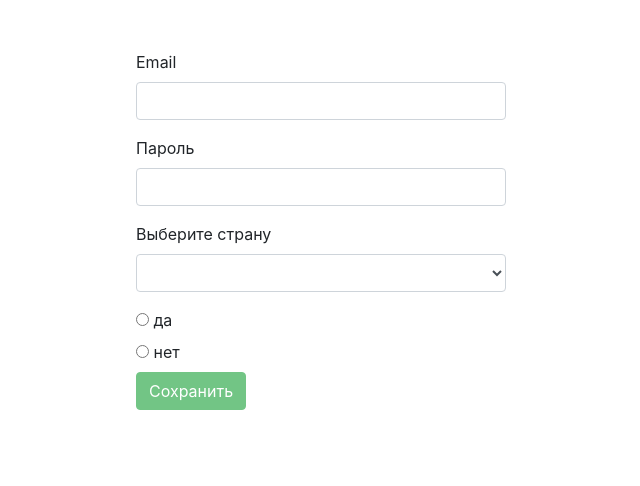
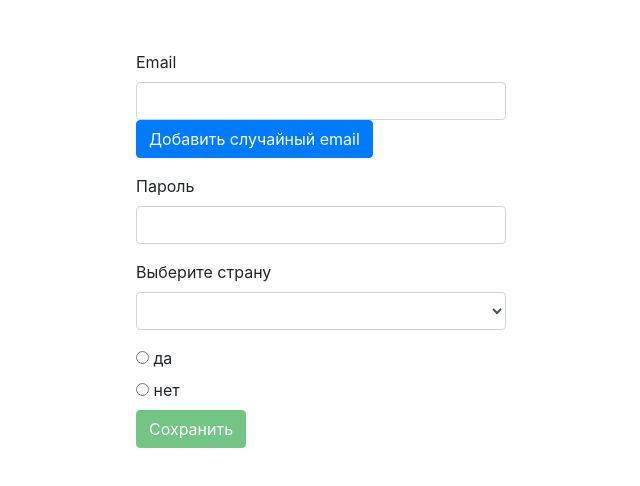
Before and after one commit to AlexandrMers/angularLearn, an Angular app: page / in a window 1280 px wide. Shown: the top 486 px of the page, without its empty margins (319-959 px from the left). Built offline with nearby package versions, Linux system fonts and the light colour scheme.

Commit message:
Создание формы. Рассмотрел template driving подход в создании формы. Закончил рассмотрение данного подхода.

```diff
--- a/src/app/app.component.html
+++ b/src/app/app.component.html
@@ -1,5 +1,6 @@
 <div class="container container_main">
-  <form (ngSubmit)="submitForm(form)" #form='ngForm'>
+  <form (ngSubmit)="submitForm()" #form='ngForm'>
+    <div ngModelGroup="user" #user='ngModelGroup'>
       <div class="form-group" [ngClass]="{'is-invalid': email.invalid && email.touched}">
         <label for="name">Email</label>
         <input
@@ -13,8 +14,13 @@
           #email='ngModel'
         >
         <p [class]="'invalid-feedback'" *ngIf="email.invalid && email.touched">Введите корректный email</p>
+        <button
+          type="button"
+          class="btn btn-primary"
+          (click)="addRandEmail()"
+        >Добавить случайный email</button>
       </div>
-    <div class="form-group" [ngClass]="{'is-invalid': password.invalid && password.touched}" >
+      <div class="form-group" [ngClass]="{'is-invalid': password.invalid && password.touched}">
         <label for="password">Пароль</label>
         <input
           required
@@ -26,6 +32,7 @@
           #password='ngModel'
         >
         <p class="invalid-feedback" *ngIf="password.invalid && password.touched">Пароль не должен быть пустым!</p>
+      </div>
     </div>
     <div class="form-group">
       <label>Выберите страну</label>
@@ -55,7 +62,8 @@
       [disabled]="!form.valid"
       class="btn btn-success"
       type="submit"
-    >Сохранить</button>
+    >Сохранить
+    </button>
   </form>
-
+  <div *ngIf="isSubmitted"><pre>{{formData | json}}</pre></div>
 </div>
--- a/src/app/app.component.ts
+++ b/src/app/app.component.ts
@@ -1,9 +1,16 @@
-import {Component} from '@angular/core';
+import {Component, ViewChild} from '@angular/core';
 import {NgForm} from '@angular/forms';
 
 interface AnswerInterface {
   type: string;
   text: string;
+}
+
+interface FormData {
+  email: string;
+  password: string;
+  answer: string;
+  country: string;
 }
 
 @Component({
@@ -12,6 +19,8 @@ interface AnswerInterface {
   styleUrls: ['./app.component.css']
 })
 export class AppComponent   {
+
+  @ViewChild('form') form: NgForm;
 
   public answers: AnswerInterface[] = [
     {
@@ -24,8 +33,30 @@ export class AppComponent   {
     }
   ];
 
-  public submitForm(form: NgForm) {
-    console.log('submitted form ', form);
+  public formData: FormData;
+  isSubmitted: boolean = false;
+
+  public submitForm() {
+    console.log('submitted form ', this.form);
+    this.isSubmitted = true;
+    this.formData = this.form.value;
+  }
+
+  public addRandEmail() {
+    const randEmail = 'wfm@gmail.com';
+    // this.form.setValue({ // Данный метод затрагивает все поля формы.
+    //   user: {
+    //     password: '',
+    //     email: randEmail
+    //   },
+    //   country: '',
+    //   answer: ''
+    // });
+    this.form.form.patchValue({ // Данный метод устанавливает конкретное значение, которое мы передаем, не задевая другие.
+      user: {
+        email: randEmail
+      }
+    });
   }
 
 }
```
Lines whose indentation alone changed are shown as unchanged.
